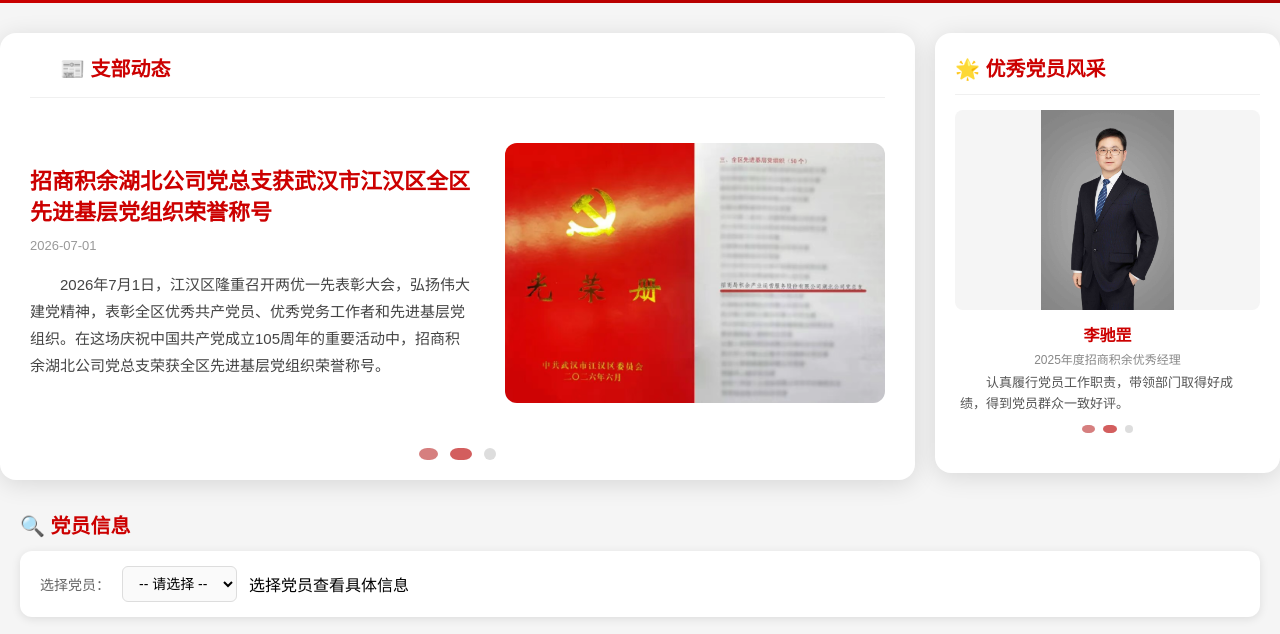
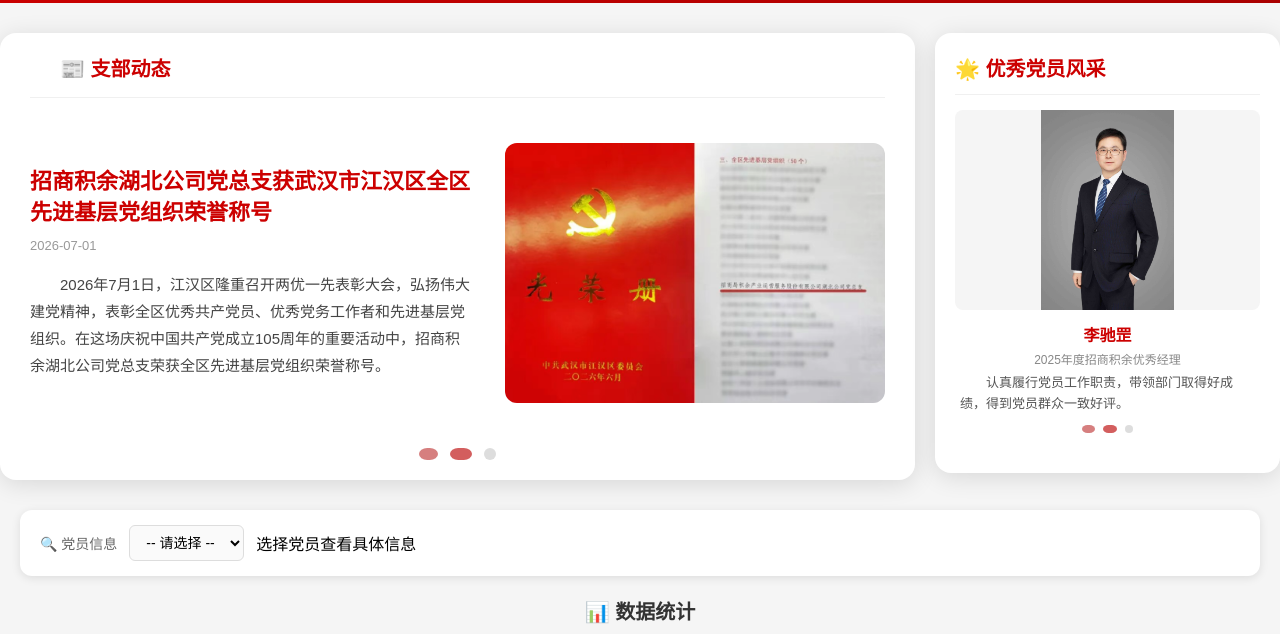
Before and after one commit to yu-0919/dangjian, a plain HTML site: page index.html in a window 1280 px wide. Shown: the part 97-731 px from the top of the page. Drawn offline with nearby package versions, Linux system fonts and the light colour scheme.

Commit message:
Update index.html

```diff
--- a/index.html
+++ b/index.html
@@ -222,9 +222,8 @@
 
   <!-- ========== 党员信息（横版，支部动态下方） ========== -->
   <div class="member-section">
-    <h3>🔍 党员信息</h3>
     <div class="member-horizontal">
-      <label>选择党员：</label>
+      <label>🔍 党员信息</label>
       <select id="memberSelect"><option value="">-- 请选择 --</option></select>
       <div class="member-info-horizontal" id="memberInfo">
         <span class="member-info-placeholder">选择党员查看具体信息</span>
```
